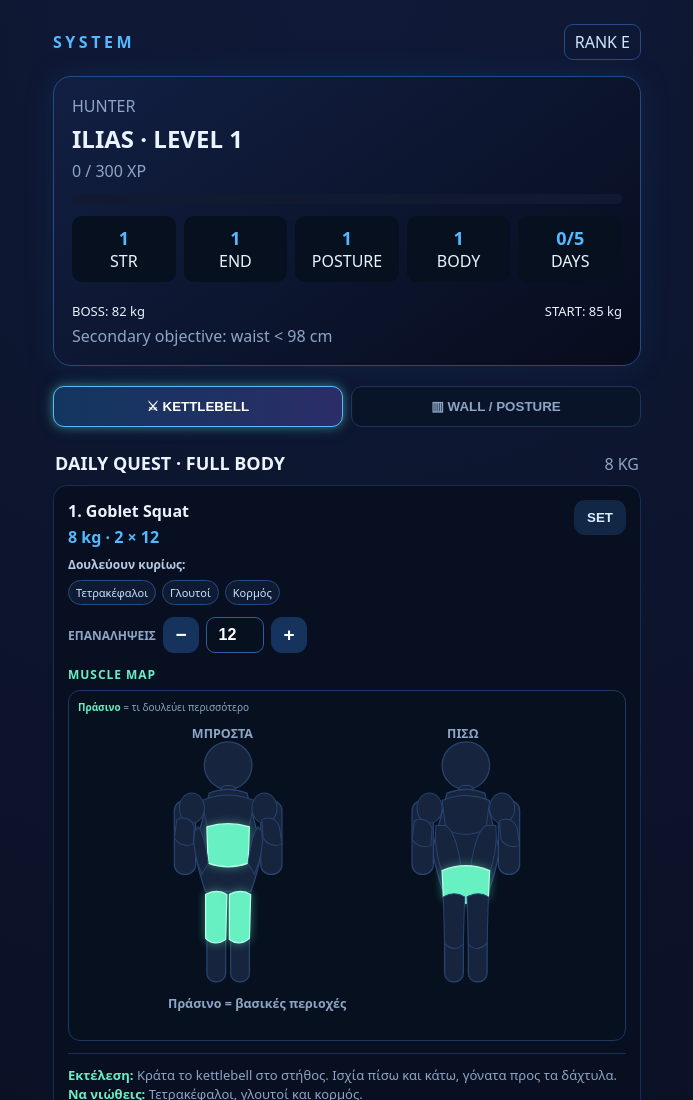
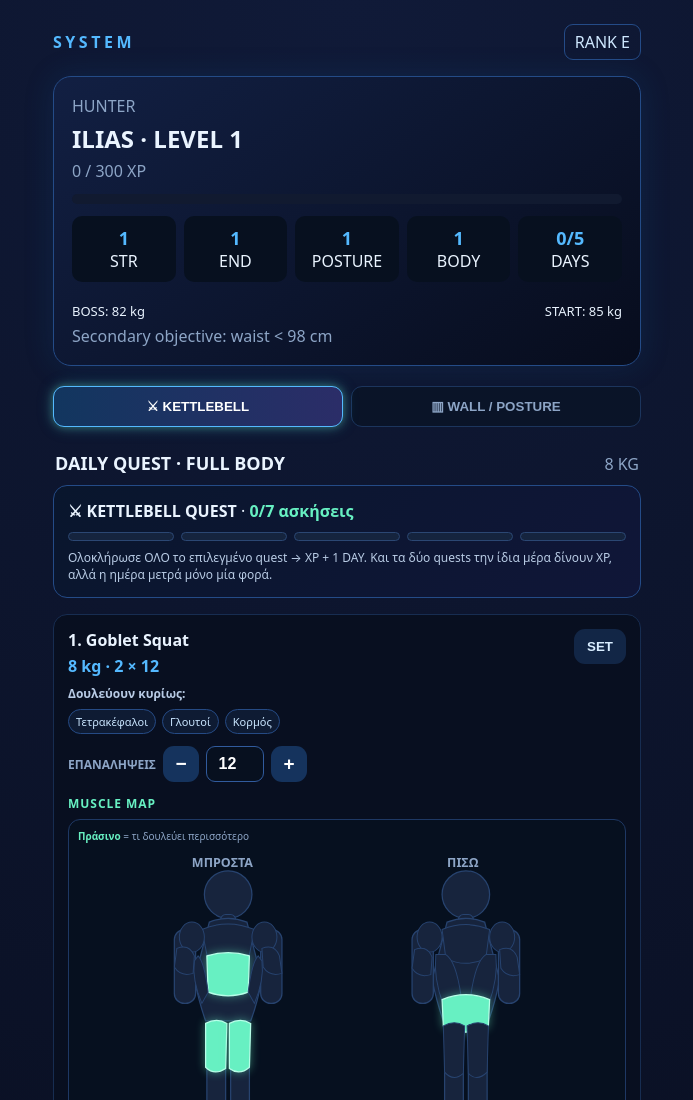
Before and after one commit to ilias29/solo-leveling-fitness, a website: page www/index.html in a window 1280 px wide. Shown: the top 1100 px of the page, without its empty margins (293-986 px from the left). Drawn offline with Linux system fonts and the light colour scheme.

Commit message:
Add quest dashboard to kettlebell and wall modes

```diff
--- a/www/index.html
+++ b/www/index.html
@@ -10,7 +10,7 @@
 .card{margin-top:16px;padding:18px;border:1px solid var(--line);border-radius:18px;background:linear-gradient(145deg,rgba(18,32,68,.92),rgba(7,12,28,.95));box-shadow:0 0 30px #1262a52b}
 h1{font-size:24px;margin:5px 0}.muted{color:var(--muted)}.xpbar{height:10px;background:#111a30;border-radius:10px;overflow:hidden;margin:12px 0}.xp{height:100%;width:0;background:linear-gradient(90deg,var(--glow),var(--violet));transition:.3s}
 .stats{display:grid;grid-template-columns:repeat(5,1fr);gap:8px;margin-top:12px}.stat{text-align:center;background:#07101f;padding:10px 4px;border-radius:10px}.stat b{display:block;color:var(--glow);font-size:18px}
-.quest-title{display:flex;justify-content:space-between;align-items:end;margin:24px 2px 10px}.quest-title h2{margin:0;font-size:18px}
+.quest-title{display:flex;justify-content:space-between;align-items:end;margin:24px 2px 10px}.quest-title h2{margin:0;font-size:18px}.quest-summary{margin:10px 0 16px;padding:14px;border:1px solid #244b87;border-radius:14px;background:linear-gradient(135deg,#09162d,#101638)}.quest-summary.wall{border-color:#326b62;background:linear-gradient(135deg,#09241f,#101b36)}.quest-rule{font-size:12px;color:#b9cce5;margin-top:8px}.day-track{display:grid;grid-template-columns:repeat(5,1fr);gap:7px;margin-top:10px}.day-dot{height:9px;border-radius:999px;background:#15243e;border:1px solid #2b4773}.day-dot.hit{background:var(--good);border-color:#a6ffe2;box-shadow:0 0 9px #67f0c266}.quest-count{font-weight:900;color:var(--good)}
 .exercise{padding:14px;margin:10px 0;border:1px solid #172d51;border-radius:14px;background:#080f20}.exercise.done{border-color:var(--good);opacity:.85}
 .ex-head{display:grid;grid-template-columns:1fr auto;gap:10px;align-items:start}.exercise h3{margin:0 0 4px;font-size:16px}.dose{color:var(--glow);font-weight:800}
 .tags{display:flex;flex-wrap:wrap;gap:6px;margin-top:8px}.tags-label{width:100%;font-size:12px;font-weight:800;color:#b8cbe5;margin-bottom:1px}.tag{font-size:11px;padding:4px 7px;border-radius:999px;background:#0e1b33;border:1px solid #254a84;color:#cae6ff}
@@ -34,7 +34,7 @@ button{border:0;border-radius:11px;padding:10px 13px;font-weight:800}.check{back
 <div class="stats"><div class="stat"><b>1</b>STR</div><div class="stat"><b>1</b>END</div><div class="stat"><b>1</b>POSTURE</div><div class="stat"><b>1</b>BODY</div><div class="stat"><b id="dayCount">0/5</b>DAYS</div></div>
 <div class="boss"><div class="bossline"><span>BOSS: 82 kg</span><span>START: 85 kg</span></div><div class="muted" style="margin-top:5px">Secondary objective: waist &lt; 98 cm</div></div></section>
 
-<div class="modebar"><button class="mode active" data-mode="kb">⚔ KETTLEBELL</button><button class="mode wall" data-mode="wall">▥ WALL / POSTURE</button></div><div class="quest-title"><h2 id="questTitle">DAILY QUEST · FULL BODY</h2><span class="muted" id="questMeta">8 KG</span></div>
+<div class="modebar"><button class="mode active" data-mode="kb">⚔ KETTLEBELL</button><button class="mode wall" data-mode="wall">▥ WALL / POSTURE</button></div><div class="quest-title"><h2 id="questTitle">DAILY QUEST · FULL BODY</h2><span class="muted" id="questMeta">8 KG</span></div><section class="quest-summary" id="questSummary"><div><b id="questModeLabel">⚔ KETTLEBELL QUEST</b> · <span class="quest-count" id="questProgress">0/7 ασκήσεις</span></div><div class="day-track" id="dayTrack"></div><div class="quest-rule">Ολοκλήρωσε ΟΛΟ το επιλεγμένο quest → XP + 1 DAY. Και τα δύο quests την ίδια μέρα δίνουν XP, αλλά η ημέρα μετρά μόνο μία φορά.</div></section>
 <div id="list"></div>
 <button class="primary" id="complete">COMPLETE QUEST · +50 XP</button>
 <button class="reset" id="reset">Reset σημερινών sets</button><button class="primary" id="install" style="display:none;background:linear-gradient(90deg,#18a67d,#287bd7)">INSTALL APP</button><div class="notice" id="notice"></div>
@@ -125,6 +125,7 @@ function render(){
  document.getElementById("questMeta").textContent=w.meta;
  document.getElementById("complete").textContent="COMPLETE QUEST · +"+w.xp+" XP";
  document.querySelectorAll("[data-mode]").forEach(b=>b.classList.toggle("active",b.dataset.mode===state.activeMode));
+ const summary=document.getElementById("questSummary");summary.classList.toggle("wall",state.activeMode==="wall");document.getElementById("questModeLabel").textContent=state.activeMode==="wall"?"▥ WALL / POSTURE QUEST":"⚔ KETTLEBELL QUEST";document.getElementById("questProgress").textContent=s.done.length+"/"+w.items.length+" ασκήσεις";document.getElementById("dayTrack").innerHTML=Array.from({length:5},(_,i)=>'<span class="day-dot '+(i<Math.min(state.questDays.length,5)?'hit':'')+'"></span>').join("");
  list.innerHTML="";
  w.items.forEach((e,i)=>{
   const v=val(i),d=document.createElement("div");d.className="exercise "+(s.done.includes(i)?"done":"");
```
